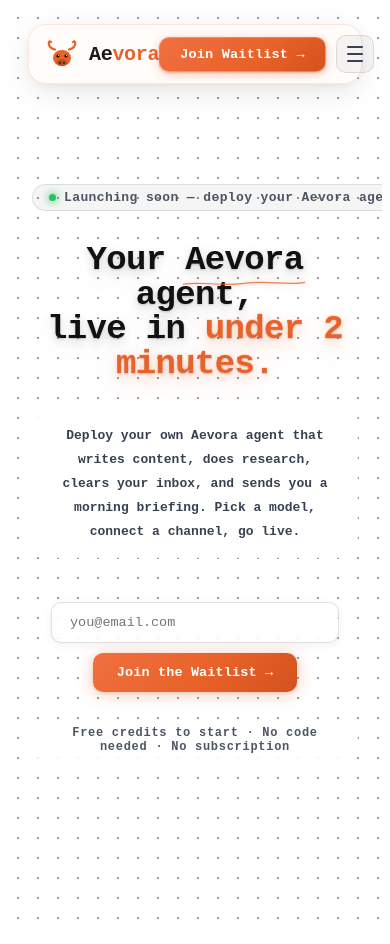
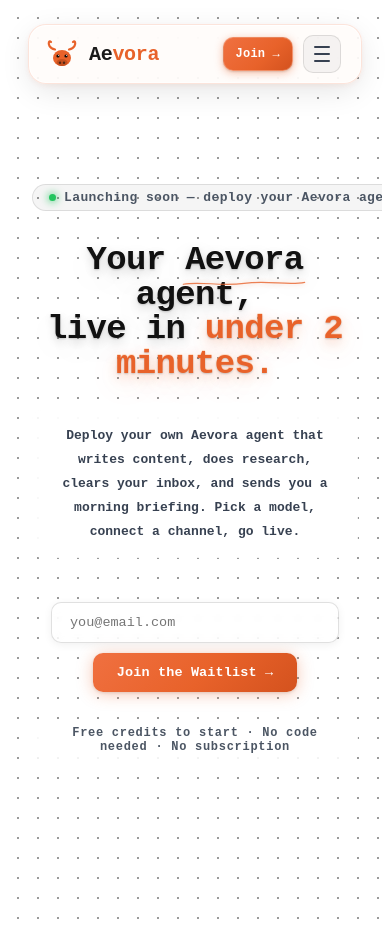
Before and after one commit to Arnav270803/Aevora_LandingPage, a React (Vite) app: page / in a window 390 px wide. Built offline with nearby package versions, Linux system fonts and the light colour scheme.

Commit message:
Testing commit for mobile view

```diff
--- a/src/components/Navbar.tsx
+++ b/src/components/Navbar.tsx
@@ -1,6 +1,31 @@
+
+// import { useState, useEffect, useRef } from 'react';
+
 // const Navbar = () => {
+//   const [menuOpen, setMenuOpen] = useState(false);
+//   const [isMobile, setIsMobile] = useState(false);
+//   const menuRef = useRef<HTMLDivElement>(null);
+
+//   useEffect(() => {
+//     const check = () => setIsMobile(window.innerWidth < 768);
+//     check();
+//     window.addEventListener('resize', check);
+//     return () => window.removeEventListener('resize', check);
+//   }, []);
+
+//   // Close menu on outside click
+//   useEffect(() => {
+//     const handler = (e: MouseEvent) => {
+//       if (menuRef.current && !menuRef.current.contains(e.target as Node)) {
+//         setMenuOpen(false);
+//       }
+//     };
+//     document.addEventListener('mousedown', handler);
+//     return () => document.removeEventListener('mousedown', handler);
+//   }, []);
+
 //   return (
-//     <div style={{ padding: '20px 80px', position: 'relative', zIndex: 50 }}>
+//     <div style={{ padding: isMobile ? '16px 20px' : '20px 80px', position: 'relative', zIndex: 50 }}>
 //       <nav
 //         style={{
 //           backgroundColor: 'rgba(255, 252, 249, 0.82)',
@@ -20,6 +45,7 @@
 //             0 2px 8px -2px rgba(232, 98, 42, 0.10),
 //             0 0 0 1px rgba(255,255,255,0.6) inset
 //           `,
+//           position: 'relative',
 //         }}
 //       >
 //         {/* Logo */}
@@ -36,76 +62,184 @@
 //             <circle cx="13.6" cy="18.4" r="0.5" fill="white"/>
 //             <circle cx="21.6" cy="18.4" r="0.5" fill="white"/>
 //           </svg>
-
 //           <span style={{ fontSize: '20px', fontWeight: '700', color: '#1a1a1a', letterSpacing: '-0.3px', fontFamily: 'monospace' }}>
 //             Ae<span style={{ color: '#e8622a' }}>vora</span>
 //           </span>
 //         </div>
 
-//         {/* Center links */}
-//         <div style={{
-//           position: 'absolute',
-//           left: '50%',
-//           transform: 'translateX(-50%)',
-//           display: 'flex',
-//           alignItems: 'center',
-//           gap: '8px',
-//         }}>
-//           {['How it works', 'Compare', 'FAQ'].map((link) => (
-//             <a
-//               key={link}
-//               href="#"
-//               style={{
-//                 color: '#5a5a5a',
-//                 fontSize: '13.5px',
-//                 fontWeight: '500',
-//                 textDecoration: 'none',
-//                 fontFamily: 'monospace',
-//                 transition: 'color 0.2s, background 0.2s',
-//                 padding: '6px 14px',
-//                 borderRadius: '8px',
-//               }}
-//               onMouseEnter={e => {
-//                 e.currentTarget.style.color = '#1a1a1a';
-//                 e.currentTarget.style.background = 'rgba(0,0,0,0.05)';
-//               }}
-//               onMouseLeave={e => {
-//                 e.currentTarget.style.color = '#5a5a5a';
-//                 e.currentTarget.style.background = 'transparent';
-//               }}
-//             >
-//               {link}
-//             </a>
-//           ))}
+//         {/* Center links — desktop only */}
+//         {!isMobile && (
+//           <div style={{
+//             position: 'absolute',
+//             left: '50%',
+//             transform: 'translateX(-50%)',
+//             display: 'flex',
+//             alignItems: 'center',
+//             gap: '8px',
+//           }}>
+//             {['How it works', 'Compare', 'FAQ'].map((link) => (
+//               <a
+//                 key={link}
+//                 href="#"
+//                 style={{
+//                   color: '#5a5a5a',
+//                   fontSize: '13.5px',
+//                   fontWeight: '500',
+//                   textDecoration: 'none',
+//                   fontFamily: 'monospace',
+//                   transition: 'color 0.2s, background 0.2s',
+//                   padding: '6px 14px',
+//                   borderRadius: '8px',
+//                 }}
+//                 onMouseEnter={e => {
+//                   e.currentTarget.style.color = '#1a1a1a';
+//                   e.currentTarget.style.background = 'rgba(0,0,0,0.05)';
+//                 }}
+//                 onMouseLeave={e => {
+//                   e.currentTarget.style.color = '#5a5a5a';
+//                   e.currentTarget.style.background = 'transparent';
+//                 }}
+//               >
+//                 {link}
+//               </a>
+//             ))}
+//           </div>
+//         )}
+
+//         {/* Right side */}
+//         <div style={{ display: 'flex', alignItems: 'center', gap: 10 }}>
+
+//           {/* CTA button — always visible */}
+//           <button
+//             style={{
+//               background: 'linear-gradient(135deg, #f07040 0%, #e8622a 60%, #d4521e 100%)',
+//               color: '#ffffff',
+//               border: '1px solid rgba(255,255,255,0.25)',
+//               padding: '9px 20px',
+//               borderRadius: '10px',
+//               fontSize: '13.5px',
+//               fontWeight: '700',
+//               cursor: 'pointer',
+//               fontFamily: 'monospace',
+//               letterSpacing: '0.2px',
+//               transition: 'transform 0.15s, box-shadow 0.15s',
+//               boxShadow: '0 2px 8px rgba(232, 98, 42, 0.40), 0 1px 2px rgba(0,0,0,0.15)',
+//               whiteSpace: 'nowrap',
+//             }}
+//             onMouseEnter={e => {
+//               e.currentTarget.style.transform = 'translateY(-1px)';
+//               e.currentTarget.style.boxShadow = '0 6px 16px rgba(232, 98, 42, 0.45), 0 2px 4px rgba(0,0,0,0.15)';
+//             }}
+//             onMouseLeave={e => {
+//               e.currentTarget.style.transform = 'translateY(0)';
+//               e.currentTarget.style.boxShadow = '0 2px 8px rgba(232, 98, 42, 0.40), 0 1px 2px rgba(0,0,0,0.15)';
+//             }}
+//           >
+//             Join Waitlist →
+//           </button>
+
+//           {/* Square sandwich icon — mobile only */}
+//           {isMobile && (
+//             <div ref={menuRef} style={{ position: 'relative' }}>
+//               <button
+//                 onClick={() => setMenuOpen(o => !o)}
+//                 style={{
+//                   width: 38,
+//                   height: 38,
+//                   borderRadius: 10,
+//                   border: '1px solid rgba(0,0,0,0.1)',
+//                   background: menuOpen ? 'rgba(232,98,42,0.08)' : 'rgba(0,0,0,0.04)',
+//                   cursor: 'pointer',
+//                   display: 'flex',
+//                   flexDirection: 'column',
+//                   alignItems: 'center',
+//                   justifyContent: 'center',
+//                   gap: 5,
+//                   padding: 0,
+//                   transition: 'background 0.2s, border-color 0.2s',
+//                   borderColor: menuOpen ? 'rgba(232,98,42,0.3)' : 'rgba(0,0,0,0.1)',
+//                   flexShrink: 0,
+//                 }}
+//                 aria-label="Menu"
+//               >
+//                 {/* Three lines that animate to X */}
+//                 {[0, 1, 2].map((i) => (
+//                   <span
+//                     key={i}
+//                     style={{
+//                       display: 'block',
+//                       width: 16,
+//                       height: 1.8,
+//                       borderRadius: 2,
+//                       background: menuOpen ? '#e8622a' : '#374151',
+//                       transition: 'transform 0.22s ease, opacity 0.22s ease, background 0.2s',
+//                       transformOrigin: 'center',
+//                       transform: menuOpen
+//                         ? i === 0 ? 'translateY(6.8px) rotate(45deg)'
+//                         : i === 2 ? 'translateY(-6.8px) rotate(-45deg)'
+//                         : 'scaleX(0)'
+//                         : 'none',
+//                       opacity: menuOpen && i === 1 ? 0 : 1,
+//                     }}
+//                   />
+//                 ))}
+//               </button>
+
+//               {/* Dropdown menu */}
+//               <div
+//                 style={{
+//                   position: 'absolute',
+//                   top: 'calc(100% + 10px)',
+//                   right: 0,
+//                   width: 200,
+//                   background: 'rgba(255,252,249,0.96)',
+//                   backdropFilter: 'blur(16px)',
+//                   WebkitBackdropFilter: 'blur(16px)',
+//                   border: '1px solid rgba(232,98,42,0.15)',
+//                   borderRadius: 14,
+//                   boxShadow: '0 8px 32px rgba(0,0,0,0.12), 0 2px 8px rgba(232,98,42,0.08)',
+//                   overflow: 'hidden',
+//                   // animate in/out
+//                   opacity: menuOpen ? 1 : 0,
+//                   transform: menuOpen ? 'translateY(0) scale(1)' : 'translateY(-8px) scale(0.97)',
+//                   transformOrigin: 'top right',
+//                   transition: 'opacity 0.2s ease, transform 0.2s ease',
+//                   pointerEvents: menuOpen ? 'auto' : 'none',
+//                   zIndex: 100,
+//                 }}
+//               >
+//                 {['How it works', 'Compare', 'FAQ'].map((link, i) => (
+//                   <a
+//                     key={link}
+//                     href="#"
+//                     onClick={() => setMenuOpen(false)}
+//                     style={{
+//                       display: 'block',
+//                       padding: '13px 18px',
+//                       fontFamily: 'monospace',
+//                       fontSize: 13.5,
+//                       fontWeight: 600,
+//                       color: '#374151',
+//                       textDecoration: 'none',
+//                       borderBottom: i < 2 ? '1px solid rgba(0,0,0,0.06)' : 'none',
+//                       transition: 'background 0.15s, color 0.15s',
+//                     }}
+//                     onMouseEnter={e => {
+//                       e.currentTarget.style.background = 'rgba(232,98,42,0.06)';
+//                       e.currentTarget.style.color = '#e8622a';
+//                     }}
+//                     onMouseLeave={e => {
+//                       e.currentTarget.style.background = 'transparent';
+//                       e.currentTarget.style.color = '#374151';
+//                     }}
+//                   >
+//                     {link}
+//                   </a>
+//                 ))}
+//               </div>
+//             </div>
+//           )}
 //         </div>
-
-//         {/* Right side: CTA only */}
-//         <button
-//           style={{
-//             background: 'linear-gradient(135deg, #f07040 0%, #e8622a 60%, #d4521e 100%)',
-//             color: '#ffffff',
-//             border: '1px solid rgba(255,255,255,0.25)',
-//             padding: '9px 20px',
-//             borderRadius: '10px',
-//             fontSize: '13.5px',
-//             fontWeight: '700',
-//             cursor: 'pointer',
-//             fontFamily: 'monospace',
-//             letterSpacing: '0.2px',
-//             transition: 'transform 0.15s, box-shadow 0.15s',
-//             boxShadow: '0 2px 8px rgba(232, 98, 42, 0.40), 0 1px 2px rgba(0,0,0,0.15)',
-//           }}
-//           onMouseEnter={e => {
-//             e.currentTarget.style.transform = 'translateY(-1px)';
-//             e.currentTarget.style.boxShadow = '0 6px 16px rgba(232, 98, 42, 0.45), 0 2px 4px rgba(0,0,0,0.15)';
-//           }}
-//           onMouseLeave={e => {
-//             e.currentTarget.style.transform = 'translateY(0)';
-//             e.currentTarget.style.boxShadow = '0 2px 8px rgba(232, 98, 42, 0.40), 0 1px 2px rgba(0,0,0,0.15)';
-//           }}
-//         >
-//           Join Waitlist →
-//         </button>
 //       </nav>
 //     </div>
 //   );
@@ -254,9 +388,9 @@
               background: 'linear-gradient(135deg, #f07040 0%, #e8622a 60%, #d4521e 100%)',
               color: '#ffffff',
               border: '1px solid rgba(255,255,255,0.25)',
-              padding: '9px 20px',
+              padding: isMobile ? '9px 12px' : '9px 20px',
               borderRadius: '10px',
-              fontSize: '13.5px',
+              fontSize: isMobile ? '12px' : '13.5px',
               fontWeight: '700',
               cursor: 'pointer',
               fontFamily: 'monospace',
@@ -274,7 +408,7 @@
               e.currentTarget.style.boxShadow = '0 2px 8px rgba(232, 98, 42, 0.40), 0 1px 2px rgba(0,0,0,0.15)';
             }}
           >
-            Join Waitlist →
+            {isMobile ? 'Join →' : 'Join Waitlist →'}
           </button>
 
           {/* Square sandwich icon — mobile only */}
```
